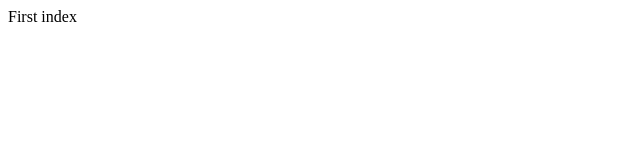
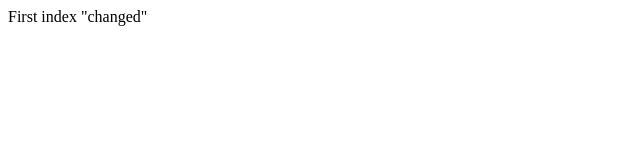
Before and after one commit to kamalika26/Kamalika, a plain HTML site: page index.html in a window 1280 px wide. Shown: the full height of the page, 0-640 px from the left. Drawn offline with Linux system fonts and the light colour scheme.

Commit message:
modified index.html

```diff
--- a/index.html
+++ b/index.html
@@ -1,3 +1,4 @@
 <html>
-   	<body> First index</body>
+   	<body> First index "changed"</body>
+
 </html>
```
